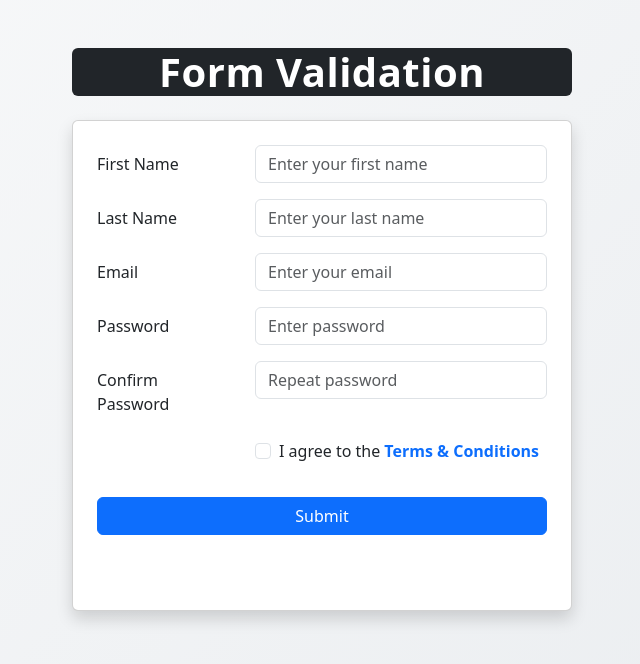
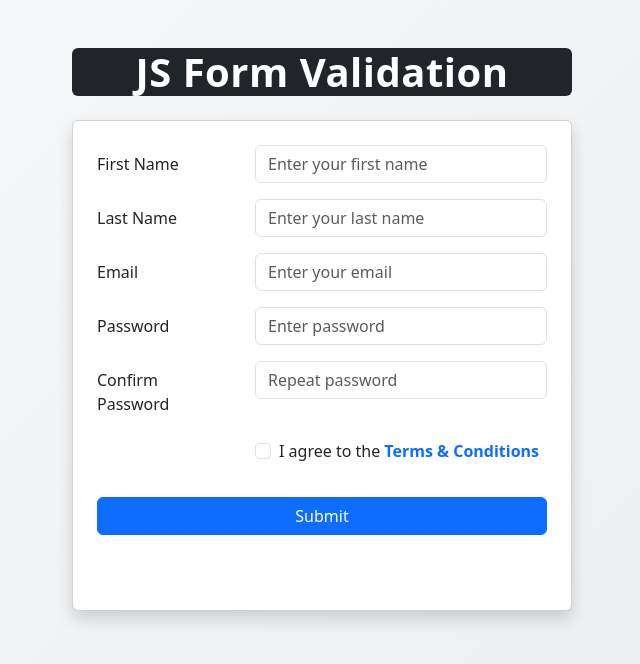
Before and after one commit to sachinvm994/Entri-mod2-assignment, a plain HTML site: page index.html in a window 1280 px wide. Shown: the whole page, without its empty margins (318-958 px from the left). Drawn offline with nearby package versions, Linux system fonts and the light colour scheme.

Commit message:
Modified h1

```diff
--- a/index.html
+++ b/index.html
@@ -13,7 +13,7 @@
   <body>
     <div class="container mt-5">
       <h1 class="text-center mb-4 bg-dark text-white mx-auto rounded">
-        Form Validation
+        JS Form Validation
       </h1>
 
       <form id="userForm" class="card p-4 shadow mx-auto">
```
